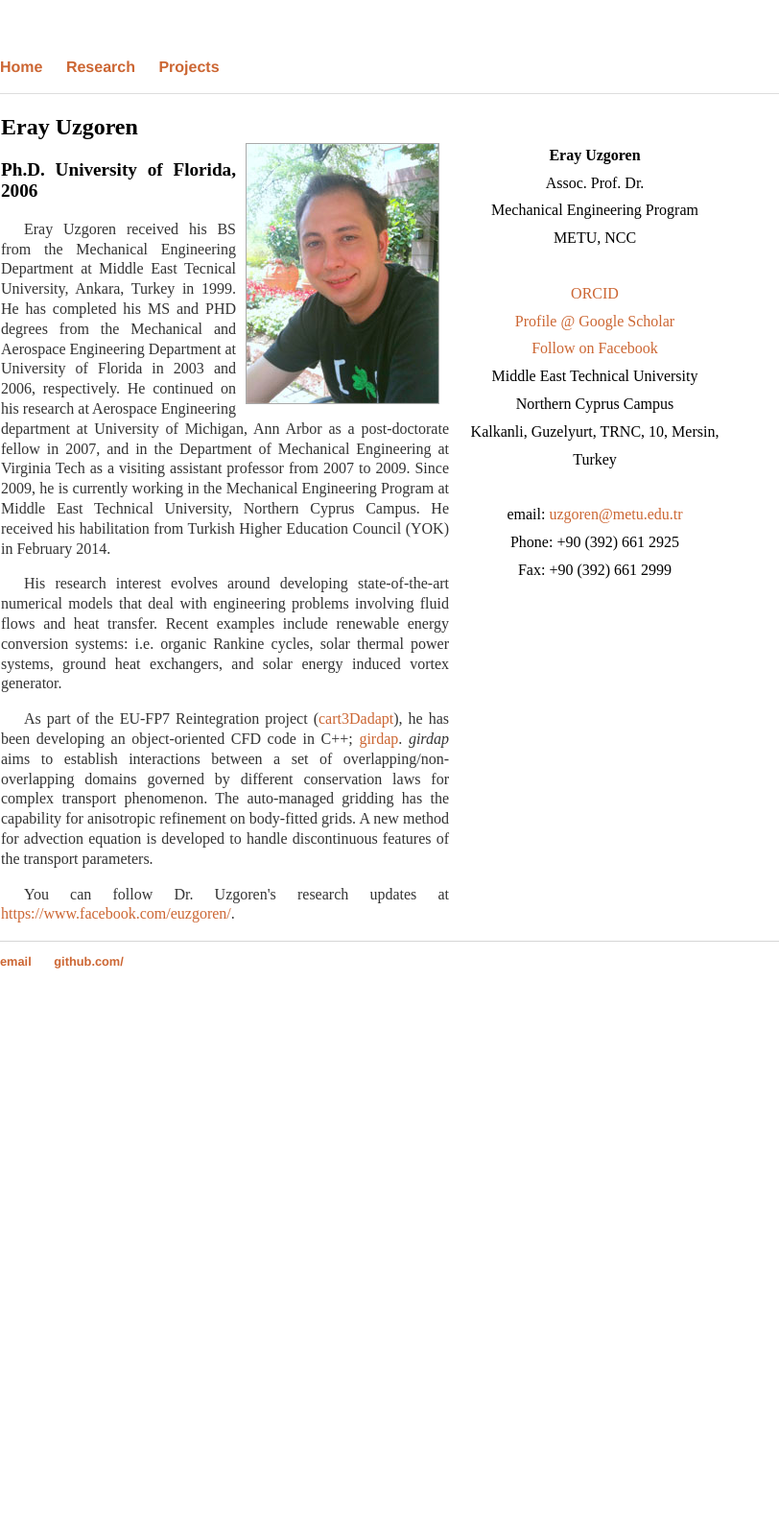
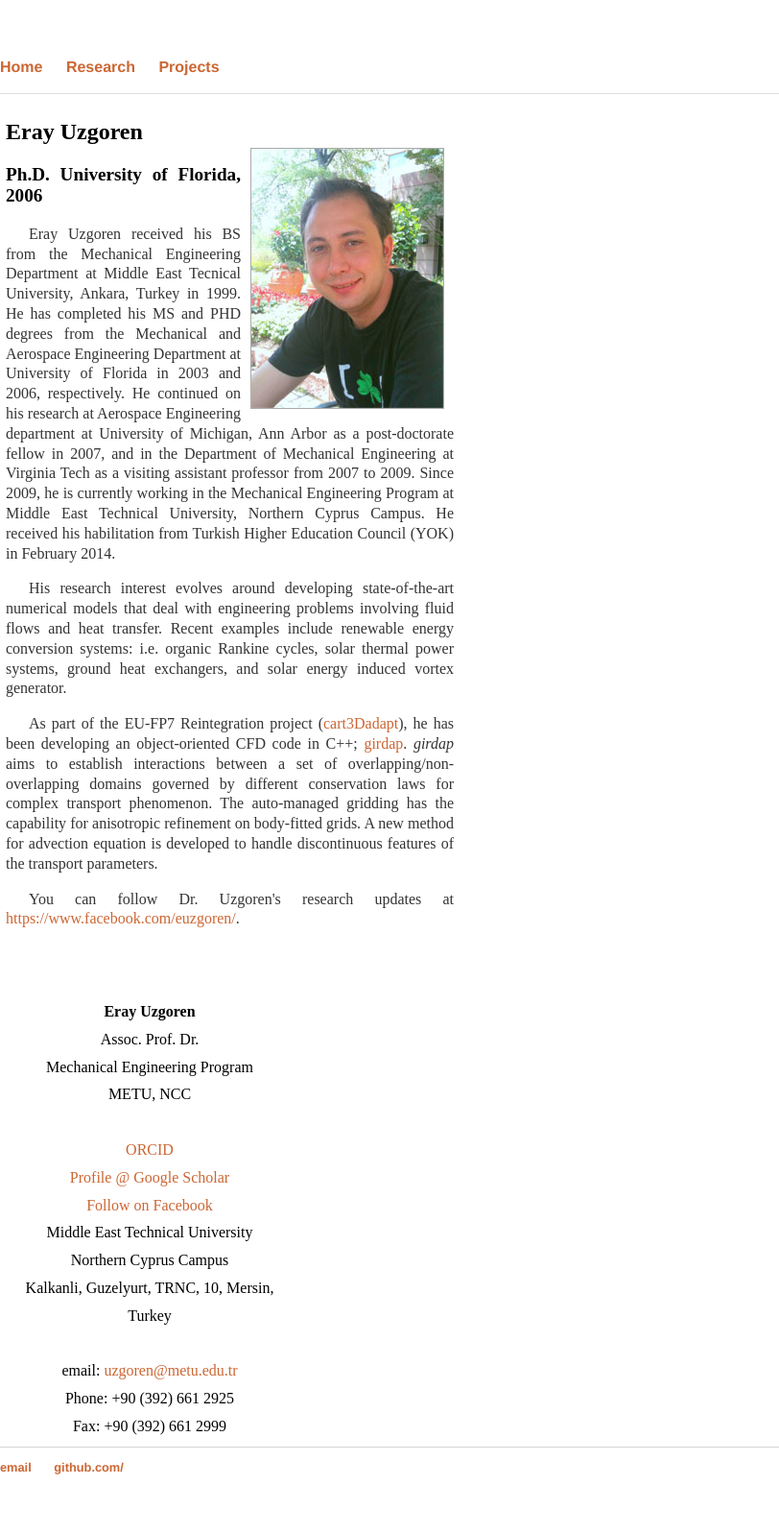
Before and after one commit to uzgoren/uzgoren.github.io, a Jekyll site: the page built from index.html, in a window 1280 px wide. Shown: the whole page at 96% size, without its empty margins (0-812 px from the left). Built offline with Jekyll 4.4.1, drawn with Linux system fonts in a browser that asks for light colours; before the commit the page ends 1071 px from its top, so only the background shows below that.

Commit message:
div layout

```diff
--- a/css/main.css
+++ b/css/main.css
@@ -63,22 +63,48 @@ li {
     }
 }
 
-@media(max-width:767px) {
-    .img-portfolio {
-        margin-bottom: 15px;
+@media(max-width:760px),
+(min-device-width: 768px) and (max-device-width: 1024px) {
+    table, thead, tbody, th, td, tr {
+	display: block;
     }
-    table {width:100%;}
-    thead {display: none;}
-    tbody td {display: block;  text-align:center;}
-    tbody td:before {
-	content: attr(data-th);
-	display: block;
-	text-align:center;
+
+    tr { border: 0px solid #ccc; }
+
+    td {
+	/* Behave  like a "row" */
+	border: none;
+	border-bottom: 0px solid #eee;
+	position: relative;
+	padding-left: 50%;
+    }
+
+    td:before {
+	/* Now like a table header */
+	position: absolute;
+	/* Top/left values mimic padding */
+	top: 6px;
+	left: 6px;
+	width: 45%;
+	padding-right: 10px;
+	white-space: nowrap;
     }
 }
 
+
 table {
+    width: 100%;
     border-collapse: collapse;
-    border-spacing:0;
-    border: 0px solid #bbb;
 }
+
+th {
+    background: #333;
+    color: white;
+    font-weight: bold;
+}
+td, th {
+    padding: 6px;
+    border: 0px solid #ccc;
+    text-align: left;
+    vertical-align:top;
+}
```
